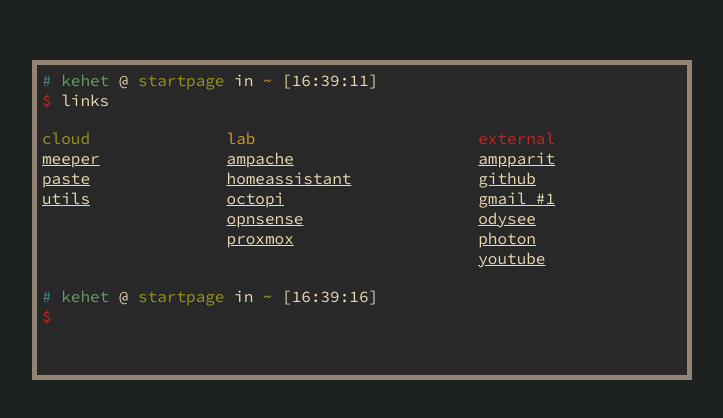
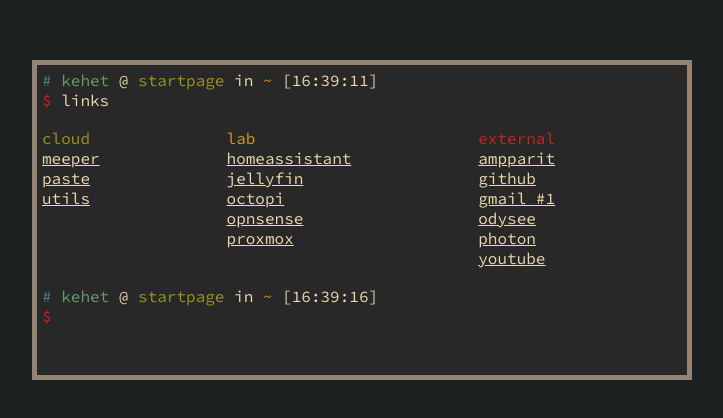
Before and after one commit to Kehet/start-kehet-com, a website built with Vite: page index.html in a window 1280 px wide. Shown: the part 180-598 px from the top of the page, without its empty margins (278-1001 px from the left). Built offline with nearby package versions, Linux system fonts and the light colour scheme.

Commit message:
Update index.html

```diff
--- a/index.html
+++ b/index.html
@@ -32,8 +32,8 @@
 
         <ul>
             <li class="dark_yellow">lab</li>
-            <li><a href="http://ampache.lan/" rel="nofollow">ampache</a></li>
             <li><a href="http://homeassistant.lan:8123/" rel="nofollow">homeassistant</a></li>
+            <li><a href="http://192.168.1.100:8096/web/" rel="nofollow">jellyfin</a></li>
             <li><a href="http://octopi.lan" rel="nofollow">octopi</a></li>
             <li><a href="https://192.168.1.1/" rel="nofollow">opnsense</a></li>
             <li><a href="https://proxmox.lan:8006/" rel="nofollow">proxmox</a></li>
```
